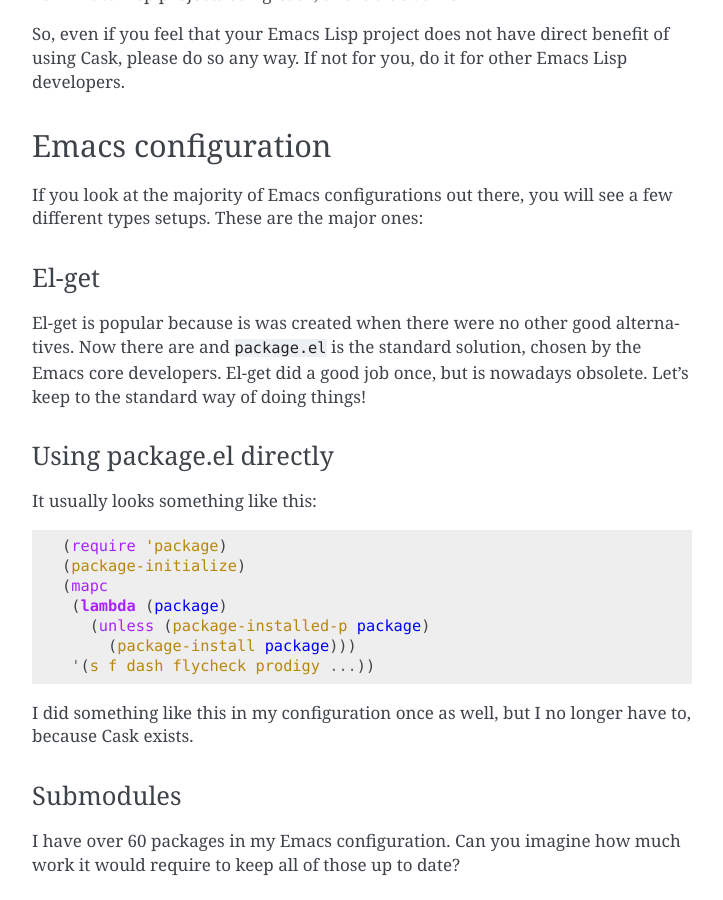
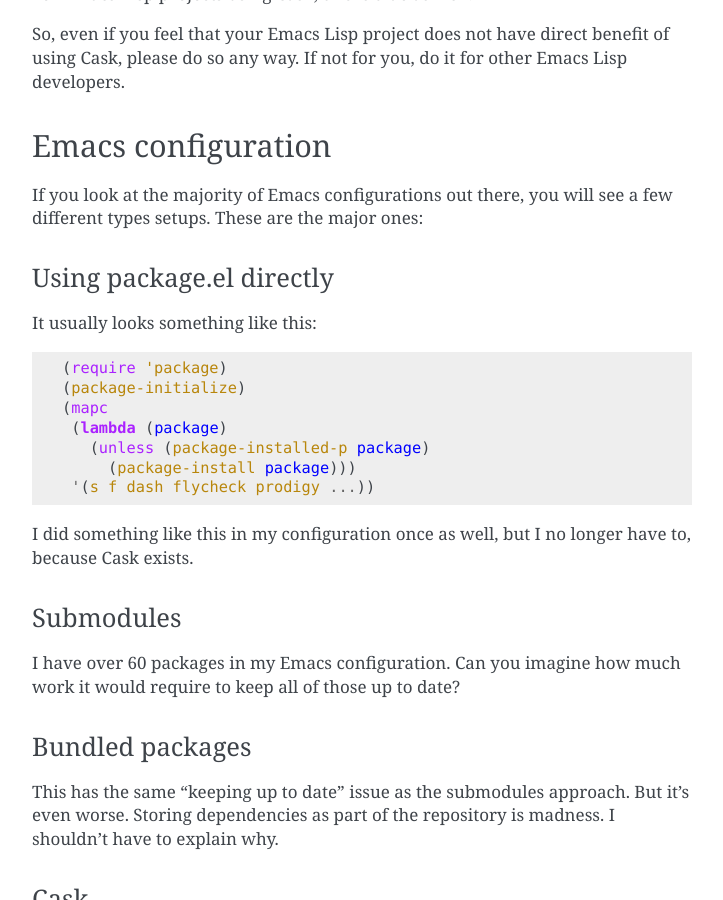
Before and after one commit to cask/cask, a Sphinx documentation site: the page built from doc/guide/introduction.rst, in a window 1280 px wide and 900 px high, scrolled down 1209 px. Shown: the whole window, without its empty margins (388-1111 px from the left). Built offline with Sphinx 7.4.7, drawn with Linux system fonts in a browser that asks for light colours.

Commit message:
Remove text about el-get

```diff
--- a/doc/guide/introduction.rst
+++ b/doc/guide/introduction.rst
@@ -64,14 +64,6 @@
 If you look at the majority of Emacs configurations out there, you
 will see a few different types setups. These are the major ones:
 
-El-get
-------
-
-El-get is popular because is was created when there were no other good
-alternatives. Now there are and `package.el` is the standard solution, chosen by
-the Emacs core developers.  El-get did a good job once, but is nowadays
-obsolete. Let's keep to the standard way of doing things!
-
 Using package.el directly
 -------------------------
 
```
